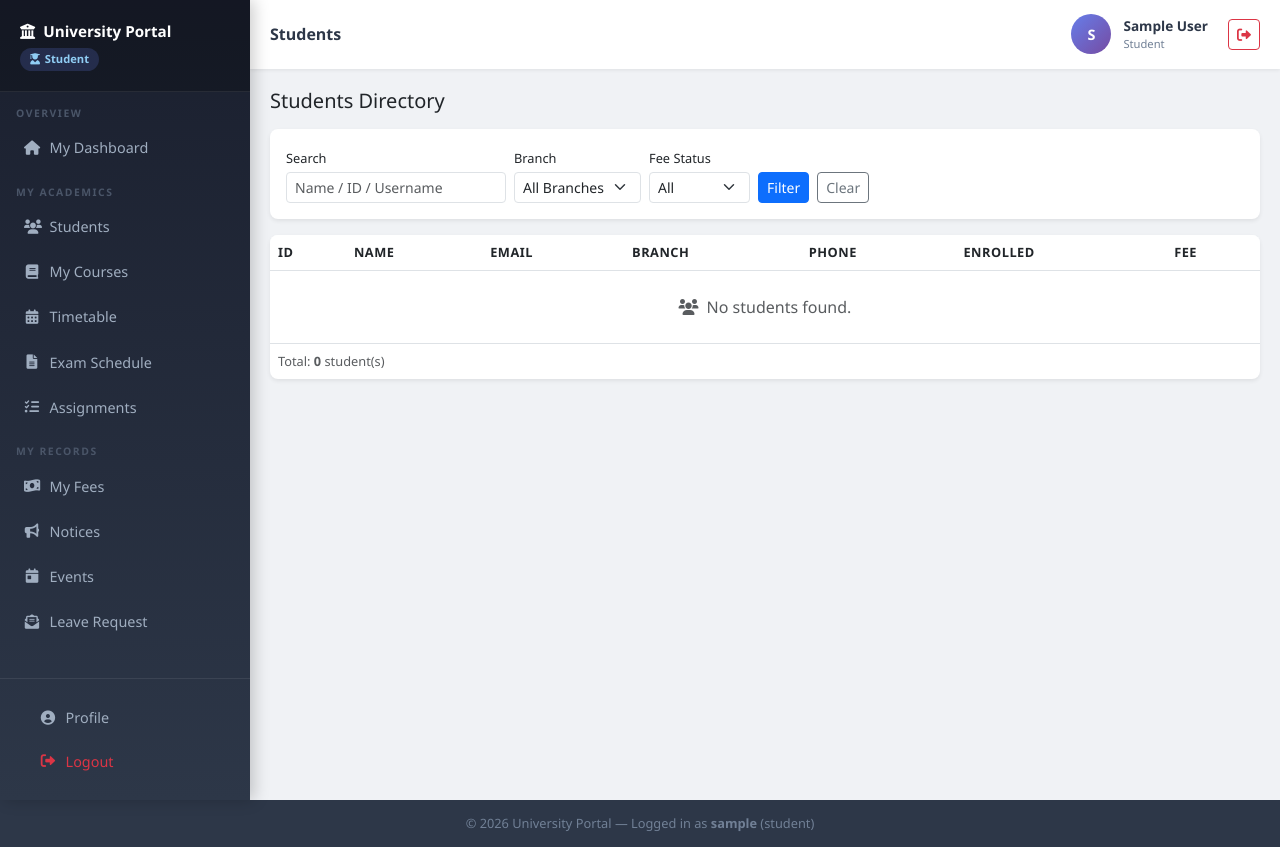
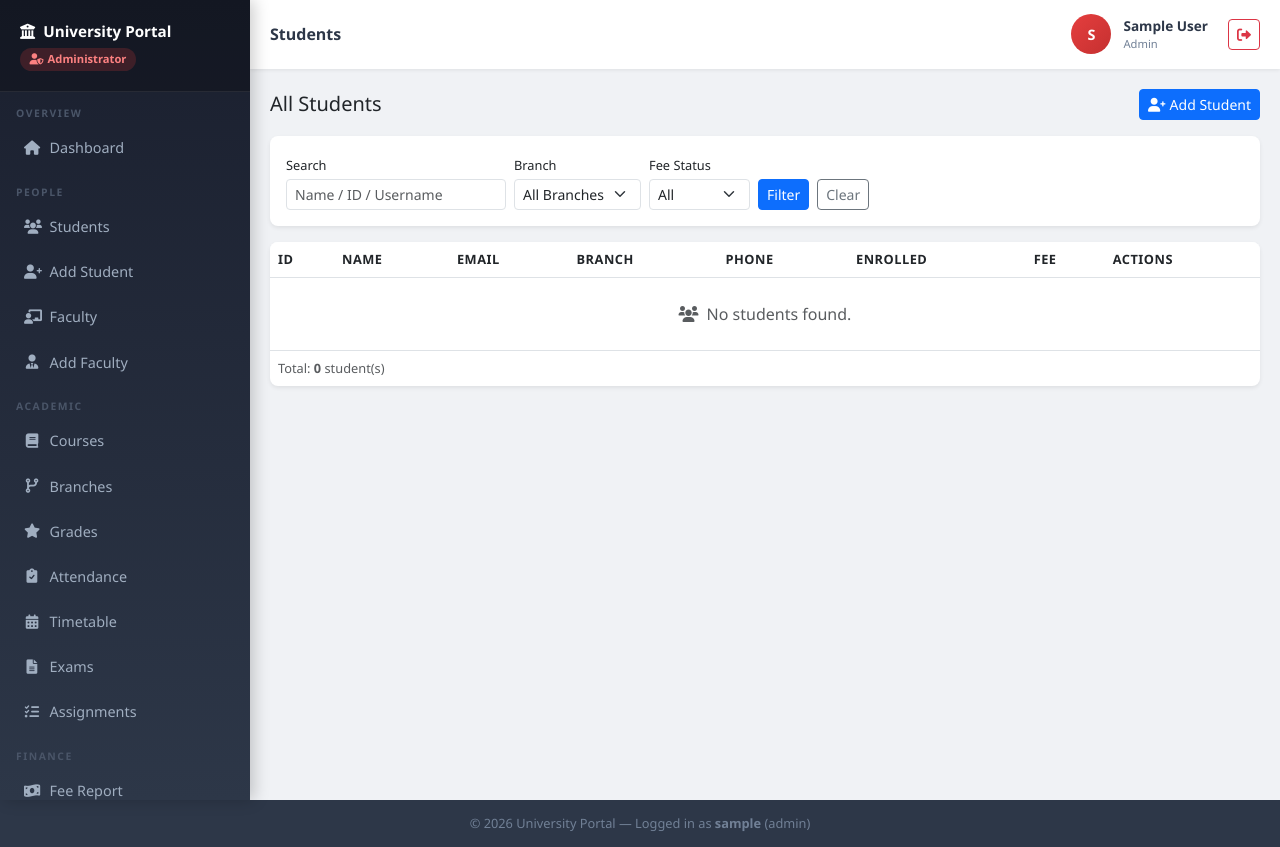
Before and after one commit to venkatram-77/-university-portal, a Django app: page /students/ in a window 1280 px wide. Run offline with Django 5.2, Linux system fonts and the light colour scheme; the visitor is signed in with stand-in values (Sample User, id 1); data comes from the database, SQL or seed files in the repository; data that the repository does not hold is empty.

Commit message:
Fix 500 error during login/signup for users without UserRole; harden role lookup; make Gunicorn SQLite-safe

```diff
--- a/render.yaml
+++ b/render.yaml
@@ -5,7 +5,7 @@ services:
     plan: free
     healthCheckPath: /healthz/
     buildCommand: "pip install -r requirements.txt && python setup.py && python manage.py collectstatic --noinput"
-    startCommand: "gunicorn university_portal.wsgi:application --bind 0.0.0.0:$PORT --workers 2 --worker-class sync --timeout 60 --preload --access-logfile - --error-logfile - --log-level warning"
+    startCommand: "gunicorn university_portal.wsgi:application --bind 0.0.0.0:$PORT --workers 1 --worker-class sync --threads 4 --timeout 60 --access-logfile - --error-logfile - --log-level warning"
     envVars:
       - key: DJANGO_SECRET_KEY
         generateValue: true
--- a/student_dashboard/context_processors.py
+++ b/student_dashboard/context_processors.py
@@ -3,13 +3,22 @@ from .models import UserRole
 
 def current_user_role(request):
     role = 'student'
-    try:
-        if request.user.is_authenticated:
-            if hasattr(request.user, 'role') and request.user.role:
-                role = request.user.role.role
-            elif request.user.is_superuser:
+    user = getattr(request, 'user', None)
+    if user is not None and user.is_authenticated:
+        try:
+            if hasattr(user, 'role'):
+                try:
+                    if user.role:
+                        role = user.role.role
+                    elif user.is_superuser:
+                        role = 'admin'
+                    else:
+                        role = 'student'
+                except UserRole.DoesNotExist:
+                    role = 'admin' if user.is_superuser else 'student'
+            elif user.is_superuser:
                 role = 'admin'
-    except Exception:
-        if getattr(request.user, 'is_superuser', False):
-            role = 'admin'
+        except Exception:
+            if user.is_superuser:
+                role = 'admin'
     return {'current_user_role': role}
--- a/student_dashboard/templates/base.html
+++ b/student_dashboard/templates/base.html
@@ -117,7 +117,7 @@
     {% block extra_css %}{% endblock %}
 </head>
 <body>
-{% with role=request.user.role.role|default:"student" %}
+{% with role=current_user_role %}
 
 <!-- Sidebar -->
 <nav class="sidebar">
--- a/student_dashboard/templates/students.html
+++ b/student_dashboard/templates/students.html
@@ -8,7 +8,7 @@
 </style>
 {% endblock %}
 {% block content %}
-{% with role=request.user.role.role|default:"student" %}
+{% with role=current_user_role %}
 
 <div class="d-flex justify-content-between align-items-center mb-3">
     <h5 class="mb-0">
--- a/student_dashboard/views.py
+++ b/student_dashboard/views.py
@@ -26,7 +26,7 @@ def get_role(user):
     try:
         return user.role.role
     except Exception:
-        if user.is_superuser:
+        if user.is_superuser or user.is_staff:
             return 'admin'
         return 'student'
 
--- a/university_portal/settings.py
+++ b/university_portal/settings.py
@@ -110,6 +110,7 @@ TEMPLATES = [
                 'django.template.context_processors.request',
                 'django.contrib.auth.context_processors.auth',
                 'django.contrib.messages.context_processors.messages',
+                'student_dashboard.context_processors.current_user_role',
             ],
         },
     },
```
Also changed, not shown: 1 other file.
